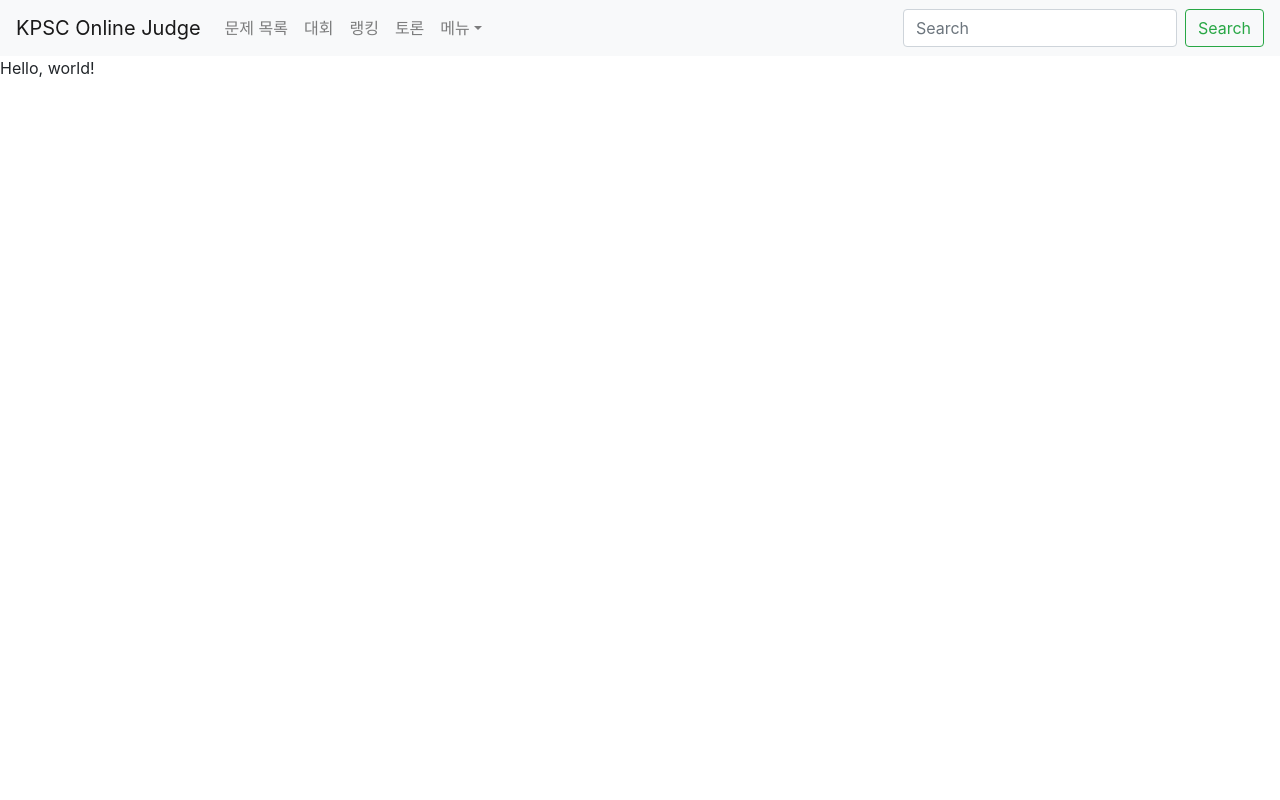
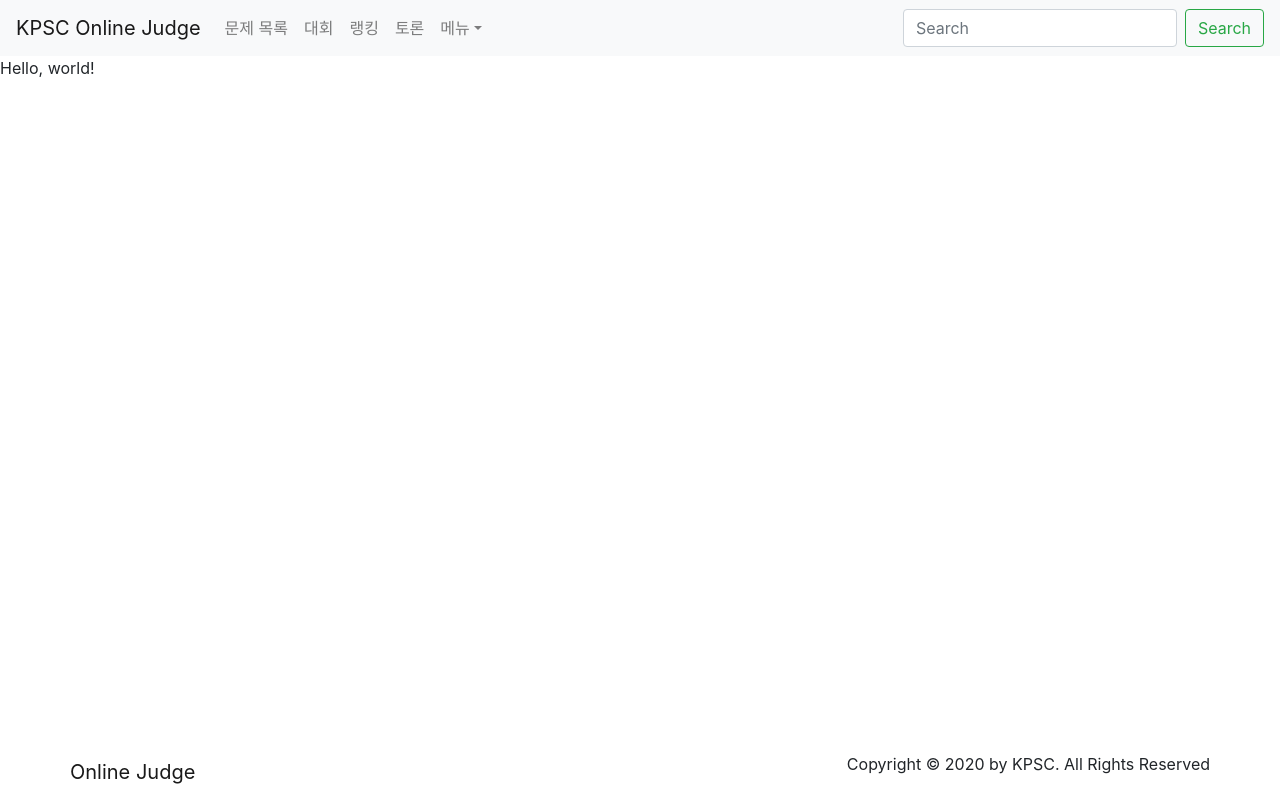
Before and after one commit to KMUCS-KPSC/online-judge, a React (Create React App) app in the folder web/: page / in a window 1280 px wide. Built offline with nearby package versions, Linux system fonts and the light colour scheme.

Commit message:
feature: add footer

```diff
--- a/web/src/App.js
+++ b/web/src/App.js
@@ -10,6 +10,7 @@ import Contest from './pages/contest';
 import Rank from './pages/rank';
 import Discuss from './pages/discuss';
 import NavBar from './components/navBar';
+import Footer from './components/footer';
 import React from 'react';
 import logo from './logo.svg';
 import './App.css';
@@ -20,17 +21,17 @@ function App() {
         <NavBar/>
         <Switch>
           <Route path='/problem'
-                 render={() => <div><Problem/></div>}/>
+                 render={() => <div><Problem/><Footer/></div>}/>
           <Route path='/problems'
-                 render={() => <div><Problems/></div>}/>
+                 render={() => <div><Problems/><Footer/></div>}/>
           <Route path='/contest'
-                 render={() => <div><Contest/></div>}/>
+                 render={() => <div><Contest/><Footer/></div>}/>
           <Route path='/rank'
-                 render={() => <div><Rank/></div>}/>
+                 render={() => <div><Rank/><Footer/></div>}/>
           <Route path='/discuss'
-                 render={() => <div><Discuss/></div>}/>
+                 render={() => <div><Discuss/><Footer/></div>}/>
           <Route path='/'
-                 render={() => <div><Landing/></div>}/>
+                 render={() => <div><Landing/><Footer/></div>}/>
         </Switch>
       </Router>
   );
--- /dev/null
+++ b/web/src/components/footer.js
@@ -0,0 +1,30 @@
+import React, {Component} from 'react';
+import {
+    Navbar,
+    Container,
+    NavbarBrand,
+} from 'react-bootstrap';
+
+
+class Footer extends Component {
+    constructor(props) {
+        super(props);
+    }
+
+    render() {
+        return (
+            <div className="fixed-bottom">
+                <Navbar color="dark" dark>
+                    <Container>
+                        <NavbarBrand>Online Judge</NavbarBrand>
+                        <p>Copyright © 2020 by KPSC. All Rights Reserved</p>
+                    </Container>
+                </Navbar>
+            </div>
+        );
+    }
+}
+
+Footer.propTypes = {};
+
+export default Footer;
```
